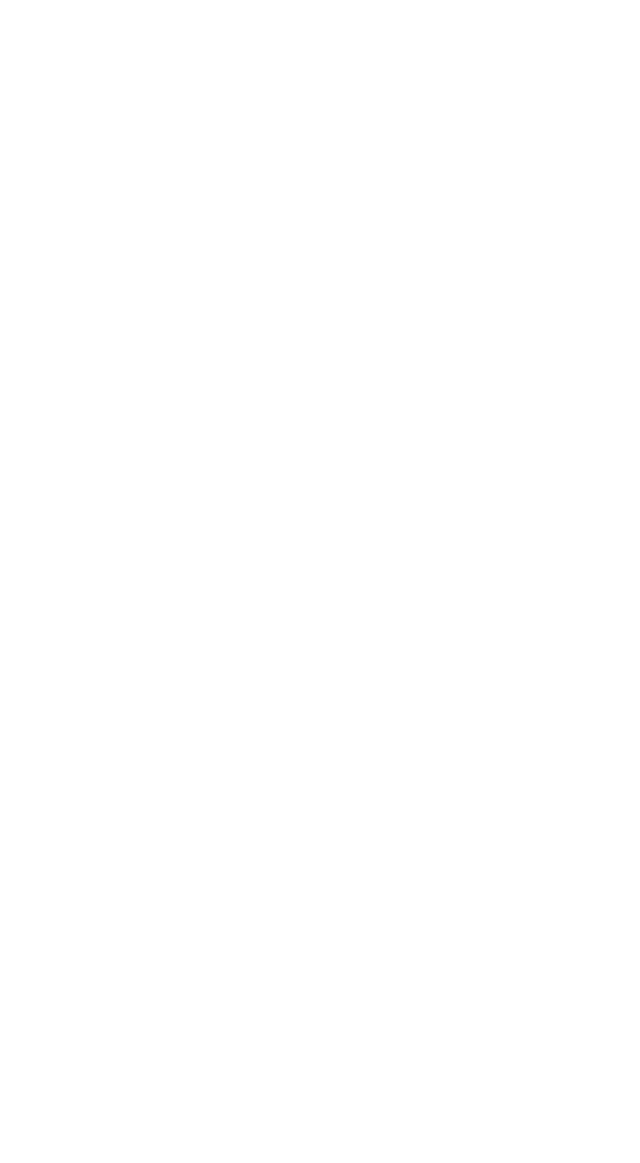
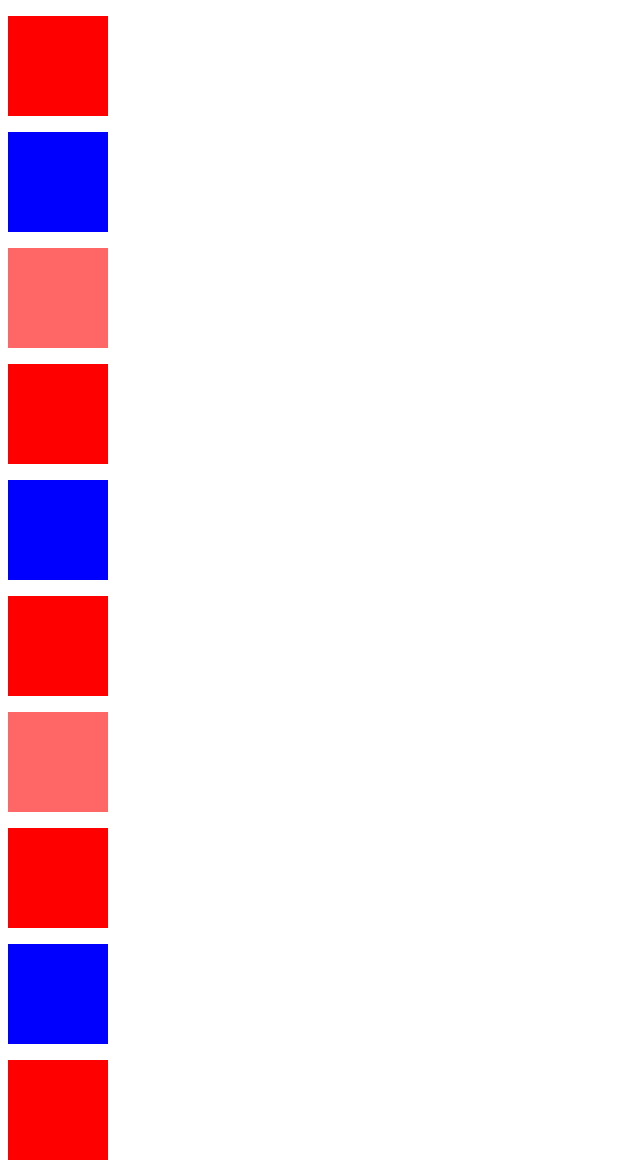
Before and after one commit to milusia93/21-css-wybrane-paragrafy, a plain HTML site: page index.html in a window 1280 px wide. Shown: the whole page, without its empty margins (0-640 px from the left). Before the commit the page ends 800 px from the top, so only its background shows below. Drawn offline with Linux system fonts and the light colour scheme.

Commit message:
stylowanie skonczone

```diff
--- a/css/style.css
+++ b/css/style.css
@@ -0,0 +1,11 @@
+p{
+    height: 100px;
+    width: 100px;
+    background-color: red;
+}
+.niebieski{
+    background-color: blue;
+}
+.opacity{
+    opacity: .6;
+}
--- a/index.html
+++ b/index.html
@@ -7,6 +7,16 @@
     <link rel="stylesheet" href="css/style.css">
 </head>
 <body>
+    <p></p>
+    <p class="niebieski"></p>
+    <p class="opacity"></p>
+    <p></p>
+    <p class="niebieski"></p>
+    <p></p>
+    <p class="opacity"></p>
+    <p></p>
+    <p class="niebieski"></p>
+    <p></p>
 
 </body>
 </html>
```
